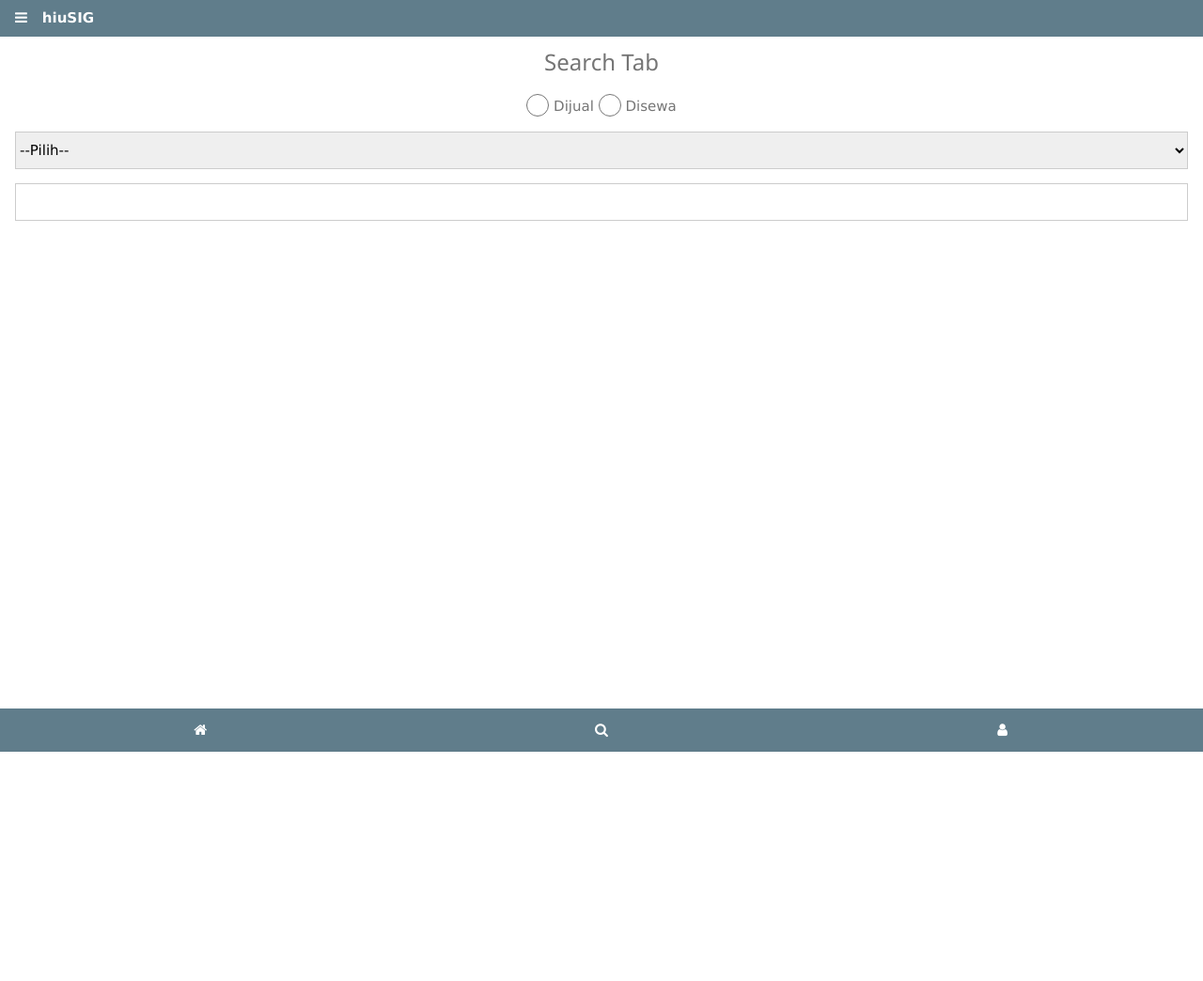
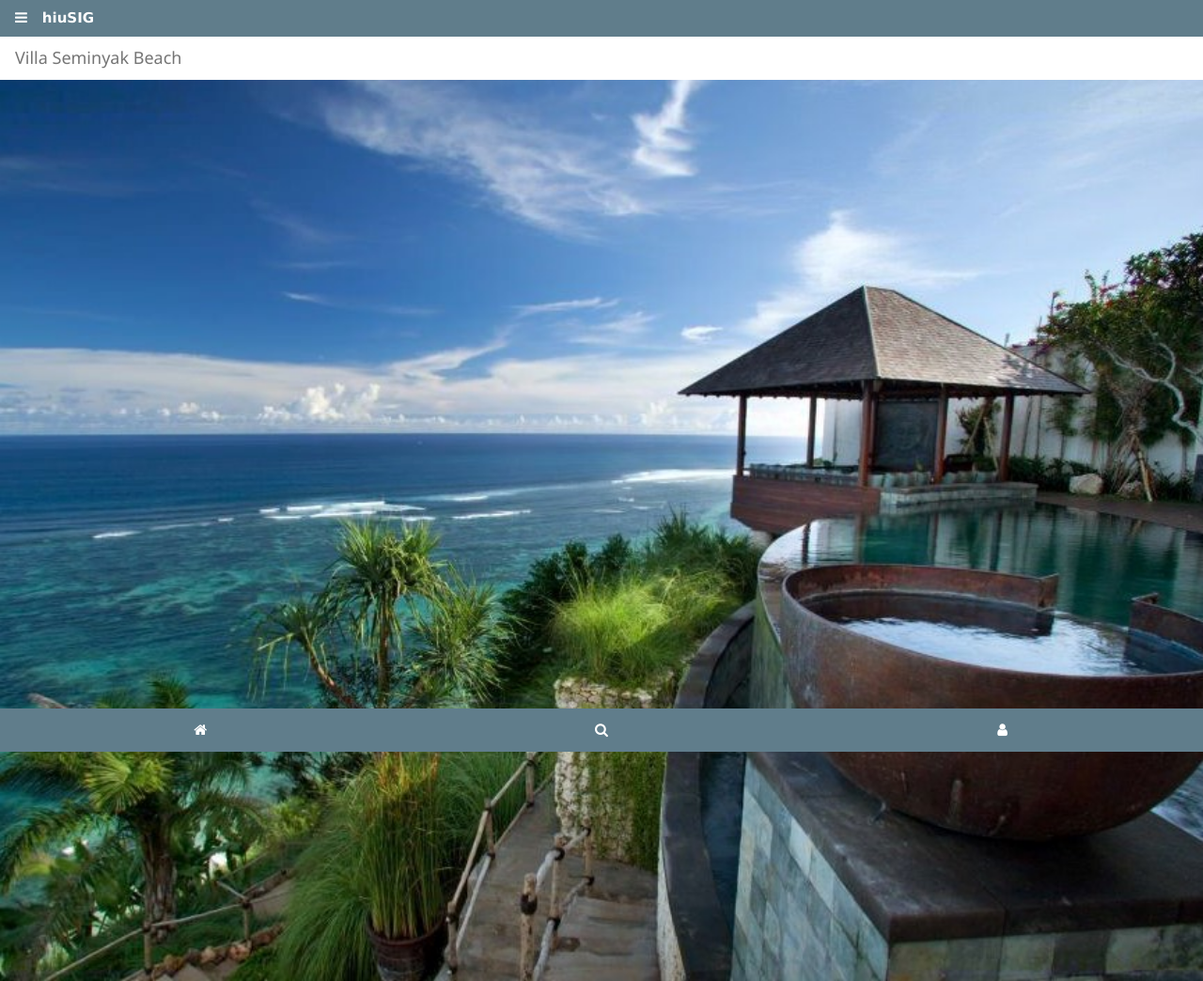
Before and after one commit to frizadiga/hiuSIG-Cordova, a website: page www/index.html in a window 1280 px wide. Shown: the top 1044 px of the page at 94% size. Before the commit the page ends 800 px from the top, so only its background shows below. Drawn offline with Linux system fonts and the light colour scheme.

Commit message:
touch up

```diff
--- a/www/index.html
+++ b/www/index.html
@@ -41,21 +41,23 @@
 		<div id="tab-listing" class="tabs">
 			<!-- list card -->
 		<div id="listing-card">
-		<div class="">
+		<div  class="w3-card w3-section">
+		<div class="w3-container">
+			<h5>Villa Seminyak Beach</h5>
+		</div>
 			<div class="" style="width:100%">
 				<img class="" src="img/property-1.jpg" style="width:100%">
 			</div>
 			<div class="w3-container">
-				<h5>Villa Seminyak Beach</h5>
 				<p>villa di seminyak dengan view menghadap pantai.</p>
 			</div>
 
-		</div>
-		<div class="w3-center" style="margin-left: 16px;margin-right: 16px">
+		<div class="w3-center">
 			<button class="w3-button w3-hover-blue"  style="/*width:45%"><i class="fa fa-user"></i> Agen</button>
 			<button class="w3-button w3-hover-green" style="/*width:45%"><i class="fa fa-info"></i> Detail</button>
 		</div>
-		<hr>
+		<!-- <hr> -->
+		</div>
 		</div>
 		<!-- end list card -->
 		</div>
@@ -106,7 +108,7 @@
 
 	closeSidebar();
 	loopListing();
-	defaultTab('tab-search');
+	defaultTab('tab-listing');
 	function defaultTab(tabName) {
 		document.getElementById('tab-listing').style.display = 'none';
 		document.getElementById(tabName).style.display = 'block';
```
